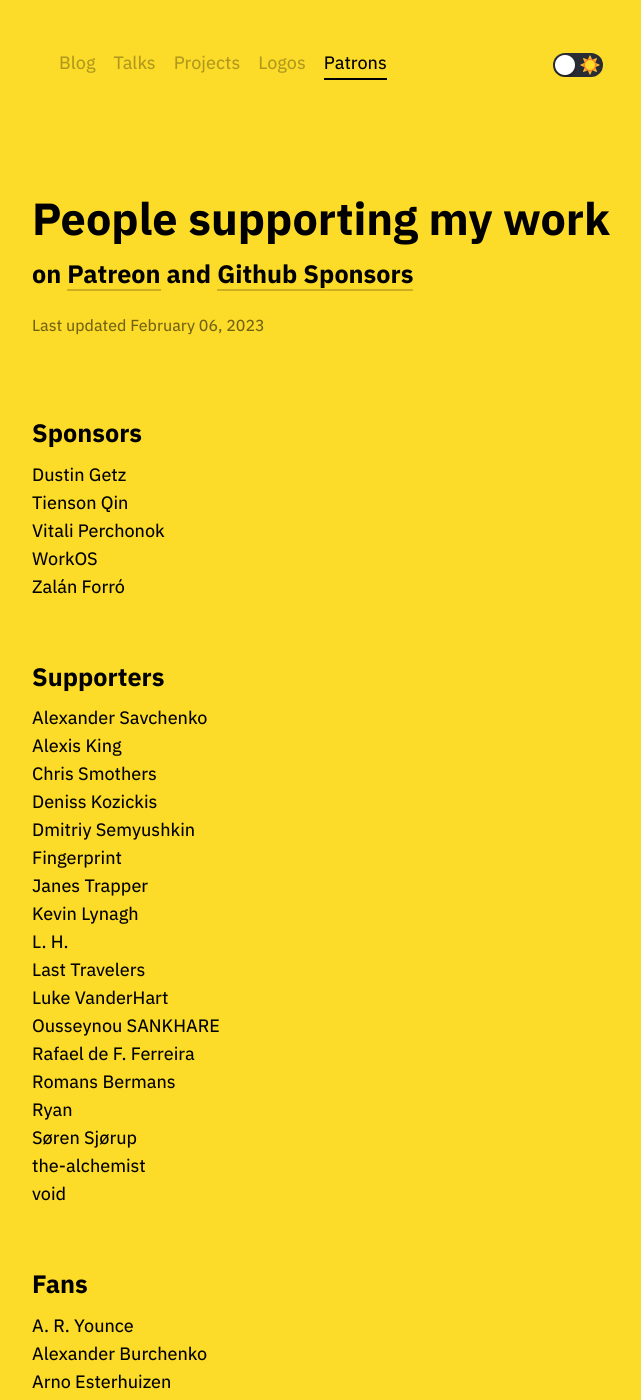
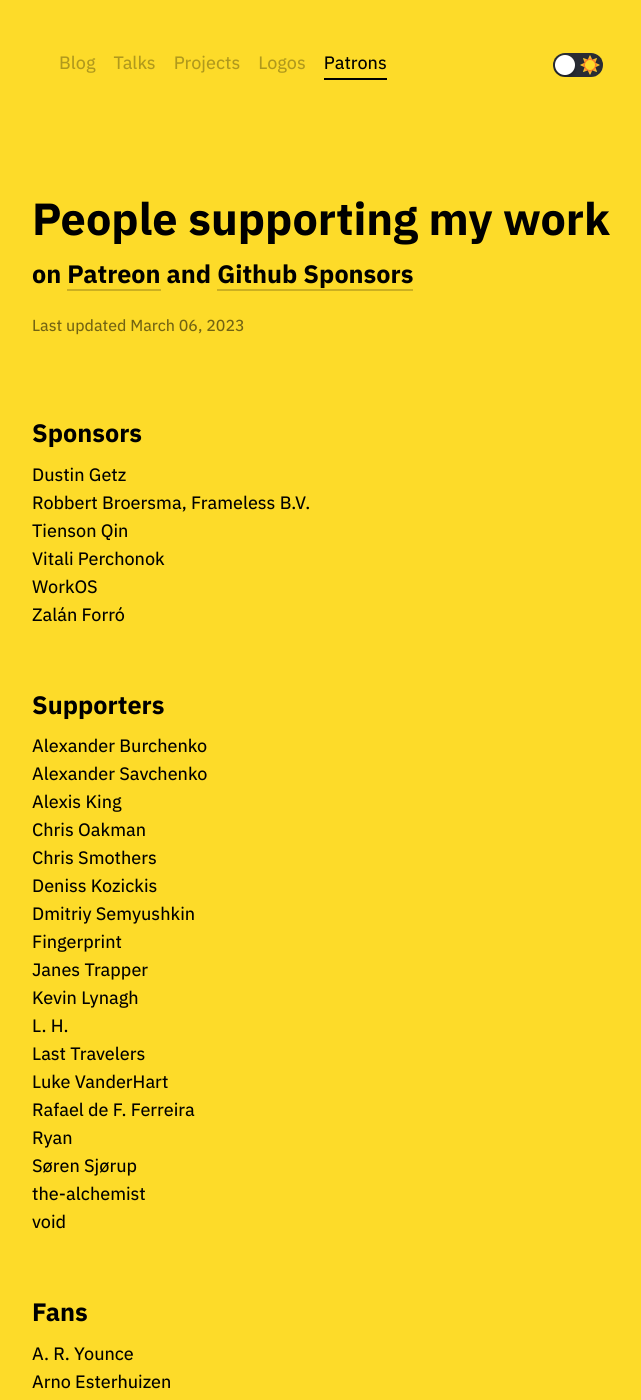
Before and after one commit to tonsky/tonsky.github.io, a Jekyll site: the page built from patrons/index.html, in a window 1280 px wide and 1400 px high. Shown: the whole window, without its empty margins (310-951 px from the left). Built offline with Jekyll 4.4.1, drawn with Linux system fonts in a browser that asks for light colours.

Commit message:
Patrons update March 2023

```diff
--- a/patrons/index.html
+++ b/patrons/index.html
@@ -20,18 +20,21 @@
 
 <h1 class="title">People supporting my work</h1>
 <h2>on <a href="https://patreon.com/tonsky" target="_blank">Patreon</a> and <a href="https://github.com/sponsors/tonsky" target="_blank">Github Sponsors</a></h2>
-<div class="footer">Last updated February 06, 2023</div>
+<div class="footer">Last updated March 06, 2023</div>
 
 <h2>Sponsors</h2>
 <li>Dustin Getz</li>
+<li>Robbert Broersma, Frameless B.V.</li>
 <li>Tienson Qin</li>
 <li>Vitali Perchonok</li>
 <li>WorkOS</li>
 <li>Zalán Forró</li>
 
 <h2>Supporters</h2>
+<li>Alexander Burchenko</li>
 <li>Alexander Savchenko</li>
 <li>Alexis King</li>
+<li>Chris Oakman</li>
 <li>Chris Smothers</li>
 <li>Deniss Kozickis</li>
 <li>Dmitriy Semyushkin</li>
@@ -41,9 +44,7 @@
 <li>L. H.</li>
 <li>Last Travelers</li>
 <li>Luke VanderHart</li>
-<li>Ousseynou SANKHARE</li>
 <li>Rafael de F. Ferreira</li>
-<li>Romans Bermans</li>
 <li>Ryan</li>
 <li>Søren Sjørup</li>
 <li>the-alchemist</li>
```
Also changed, not shown: other parts of patrons/index.html (+0 -2 lines).
